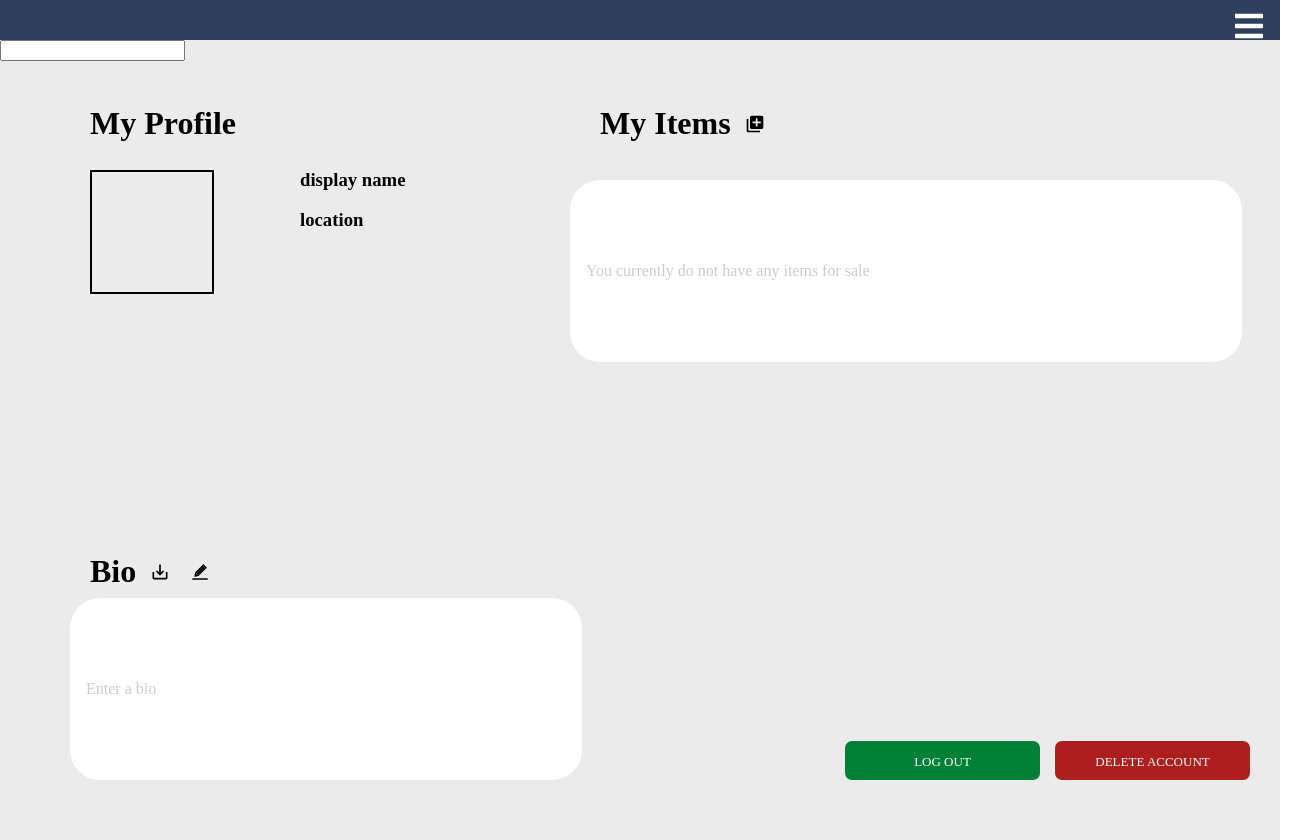
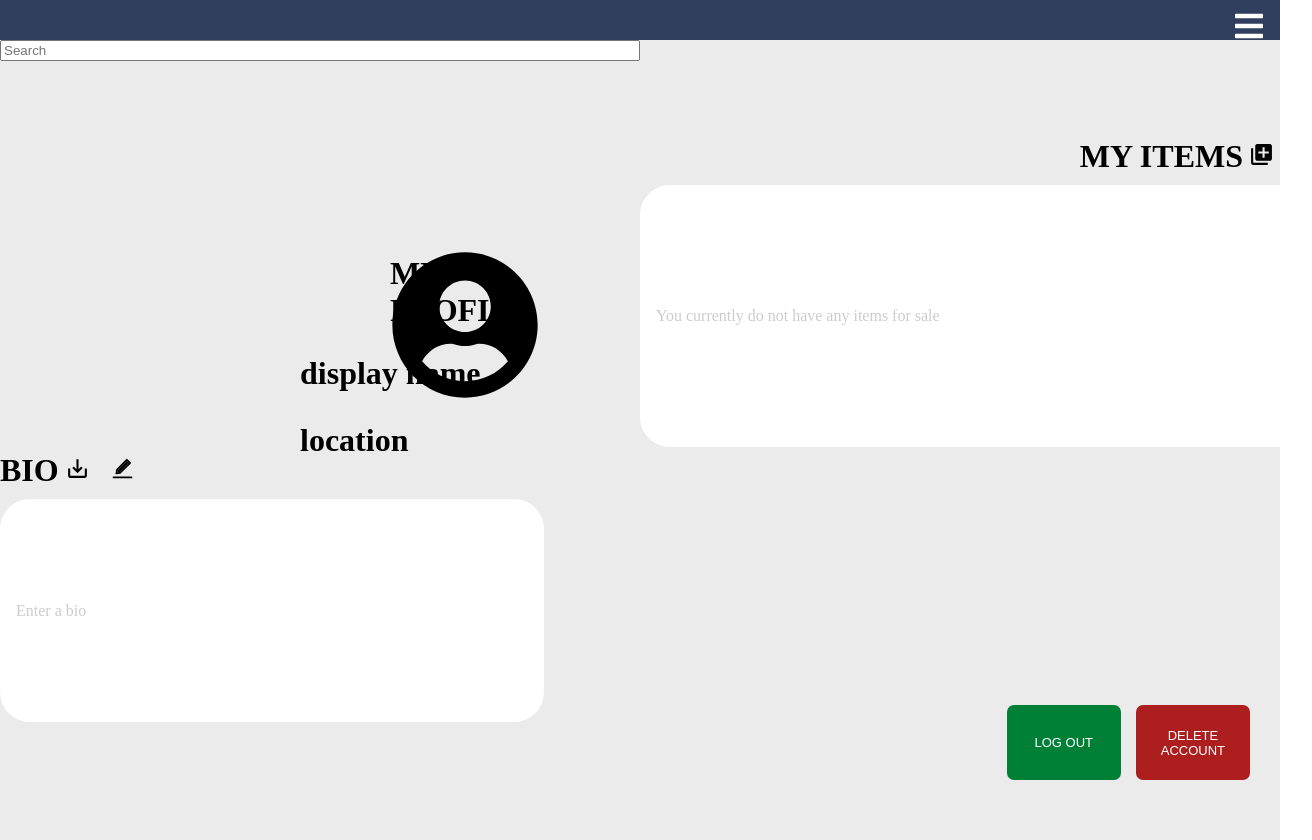
Before and after one commit to DonVlad1/m40Group1Front-End, a React (Create React App) app: page /profile in a window 1280 px wide. Shown: the whole page, 1312 px wide, since content can reach past the window. Built offline with nearby package versions, Linux system fonts and the light colour scheme.

Commit message:
do not merge issues exist

```diff
--- a/src/css/profile.css
+++ b/src/css/profile.css
@@ -1,5 +1,11 @@
 body {
     background-image: none !important;
+}
+
+#postCreateForm {
+  display: flex;
+  flex-flow: row wrap;
+  justify-content: center;
 }
 
 .closeBtn {
@@ -18,6 +24,13 @@ body {
   text-align: center;
 }
 
+.user-icon {
+  font-size: 150px;
+  position: relative;
+  top: 100px;
+  left: 90px;
+}
+
 #profile-container {
   height: 100vh;
   width: 100vw;
@@ -33,32 +46,23 @@ body {
   left: 90px;
 }
 
-.img-container {
-  border: 2px solid black;
-  width: 120px;
-  height: 120px;
-  position: absolute;
-  top: 170px;
-  left: 90px;
-}
-
 .profile-info {
   position: absolute;
   top: 150px;
   left: 300px;
-}
-
-.bio-title {
-  position: absolute;
-  bottom: 200px;
-  left: 90px;
+  display: flex;
+  flex-direction: column;
+  align-items: left;
+  justify-content: flex-start;
+  text-align: left;
 }
 
 .bio {
     display: flex;
-    align-items: center;
-    justify-content: space-between;
-    text-align: center;
+    flex-direction: column;
+    align-items: left;
+    justify-content: flex-start;
+    text-align: left;
   }
 
   .bio__input {
@@ -69,13 +73,10 @@ body {
     color: #646464;
     padding: 0.7rem 1rem;
     border-radius: 30px;
-    width: 30em;
-    height: 10em;
+    width: 40%;
+    height: 200px;
     transition: all ease-in-out .5s;
     margin-right: -2rem;
-    position: absolute;
-    bottom: 20px;
-    left: 70px;
   }
 
   .bio__input:hover, .search__input:focus {
@@ -99,7 +100,7 @@ body {
   .save {
     background-color: transparent;
     border: none;
-    font-size: 20px;
+    font-size: 25px;
   }
 
   .save:hover {
@@ -109,7 +110,7 @@ body {
   .edit {
     background-color: transparent;
     border: none;
-    font-size: 20px;
+    font-size: 25px;
   }
 
   .edit:hover {
@@ -117,16 +118,15 @@ body {
   }
 
   .items-title {
-    position: absolute;
-    top: 100px;
-    left: 600px;
+    justify-content: flex-start;
   }
 
   .list-items {
     display: flex;
-    align-items: center;
-    justify-content: space-between;
-    text-align: center;
+    flex-direction: column;
+    justify-content: right;
+    align-items: flex-end;
+    text-align: left;
   }
 
   .list-items__input {
@@ -137,13 +137,10 @@ body {
     color: #646464;
     padding: 0.7rem 1rem;
     border-radius: 30px;
-    width: 40em;
-    height: 10em;
+    width: 50%;
+    height: 30vh;
     transition: all ease-in-out .5s;
     margin-right: -2rem;
-    position: absolute;
-    top: 180px;
-    right: 70px;
   }
 
   .list-items__input:hover, .search__input:focus {
@@ -167,7 +164,7 @@ body {
   .add {
     background-color: transparent;
     border: none;
-    font-size: 20px;
+    font-size: 25px;
   }
 
   .add:hover {
@@ -175,6 +172,8 @@ body {
   }
 
 .profile-btns{
+    display: flex;
+    flex-direction: row;
     position: absolute;
     bottom: 20px;
     right: 30px;
@@ -186,12 +185,10 @@ body {
     border: none;
     background: #ad1e1e;
     color: white;
-    font-family: inherit;
     text-align: center;
     font-size: 13px;
-    /* box-shadow: 0px 14px 56px -11px #ad1e1e; */
-    width: 15em;
-    height: 3em;
+    width: 80%;
+    height: 75px;
     padding: 1em;
     transition: all 0.4s;
     cursor: pointer;
@@ -228,12 +225,10 @@ body {
     border: none;
     background: #008037;
     color: white;
-    font-family: inherit;
     text-align: center;
     font-size: 13px;
-    /* box-shadow: 0px 14px 56px -11px #1875FF; */
-    width: 15em;
-    height: 3em;
+    width: 80%;
+    height: 75px;
     margin-right: 15px;
     padding: 1em;
     transition: all 0.4s;
--- a/src/pages/profile.js
+++ b/src/pages/profile.js
@@ -2,6 +2,7 @@ import React, { useState } from "react";
 import { useNavigate, Link } from "react-router-dom";
 import '../css/profile.css';
 import { deleteUser } from "../utils";
+import { FaUserCircle } from "react-icons/fa"
 import { MdSaveAlt, MdLibraryAdd } from "react-icons/md";
 import { AiTwotoneEdit } from "react-icons/ai";
 
@@ -43,27 +44,30 @@ function Profile({loggedIn, setLoggedIn, user, email}) {
             (<div>
             <div id="postCreateContent">
                 <form id="postCreateForm">
-                    <input />
+                    <input type="text" className="search_input" placeholder="Search"/>
                 </form>
-                <h1 className="profile">My Profile</h1>
-                <div className="img-container"></div>
                 <div className="profile-info">
-                    <h3>{user}</h3>
-                    <h3>display name</h3>
-                    <h3>{email}</h3>
-                    <h3>location</h3>
+                <h1 className="profile">MY PROFILE</h1>
+                <div className="user-icon"><FaUserCircle/></div>
+                    <h1>{user}</h1>
+                    <h1>display name</h1>
+                    <h1>{email}</h1>
+                    <h1>location</h1>
                 </div>
-                <h1 className="bio-title">Bio <button className="save"><MdSaveAlt/></button> <button className="edit"><AiTwotoneEdit/></button></h1>
+                <div className="random">
+                <br></br> <br></br> <br></br> <br></br>
+                <div class="list-items">
+                <h1>MY ITEMS<button className="add" onClick={() => listPage()}><MdLibraryAdd/></button></h1>
+                <input type="text" class="list-items__input" placeholder="You currently do not have any items for sale"/>
+                </div>
                 <div class="bio">
+                <h1>BIO<button className="save"><MdSaveAlt/></button> <button className="edit"><AiTwotoneEdit/></button></h1>
                 <input type="text" class="bio__input" placeholder="Enter a bio"/>
                 </div>
-                <h1 className="items-title">My Items <button className="add" onClick={() => listPage()}><MdLibraryAdd/></button></h1>
-                <div class="list-items">
-                <input type="text" class="list-items__input" placeholder="You currently do not have any items for sale"/>
                 </div>
                 <div className="profile-btns">
-                <button className="logout" onClick={() => logoutFunc()}><span>LOG OUT</span></button>
-                <button className="delete-acc" onClick={toggleModal}><span>DELETE ACCOUNT</span></button>
+                    <button className="logout" onClick={() => logoutFunc()}><span>LOG OUT</span></button>
+                    <button className="delete-acc" onClick={toggleModal}><span>DELETE ACCOUNT</span></button>
                 </div>
                 {modal && (
                           <div className="modal">
```
